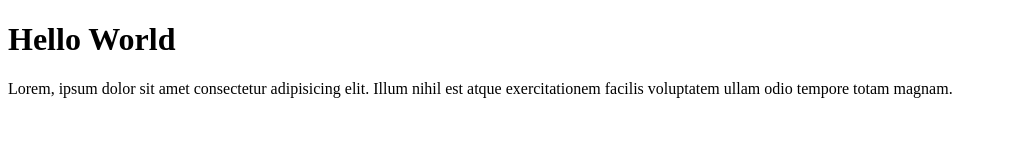
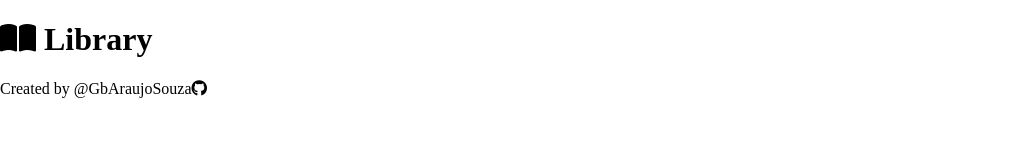
Before and after one commit to GbAraujoSouza/library-app, a website: page index.html in a window 1280 px wide. Shown: the whole page, without its empty margins (0-1015 px from the left). Drawn offline with Linux system fonts and the light colour scheme; files that its build step writes are made by us from their sources.

Commit message:
basic html layout

```diff
--- a/index.html
+++ b/index.html
@@ -4,12 +4,26 @@
   <meta charset="UTF-8">
   <meta http-equiv="X-UA-Compatible" content="IE=edge">
   <meta name="viewport" content="width=device-width, initial-scale=1.0">
-  <link rel="stylesheet" href="style.css">
+  <link rel="stylesheet" href="./css/normalize.css">
+  <link rel="stylesheet" href="./css/style.css">
   <script src="script.js" defer></script>
+  <!-- Font awesome -->
+  <script src="https://kit.fontawesome.com/cdcca037dd.js" crossorigin="anonymous"></script>
   <title>Library</title>
 </head>
 <body>
-  <h1>Hello World</h1>
-  <p>Lorem, ipsum dolor sit amet consectetur adipisicing elit. Illum nihil est atque exercitationem facilis voluptatem ullam odio tempore totam magnam.</p>
+  <header>
+    <h1>
+      <span><i class="fa-solid fa-book-open"></i> Library</span>
+    </h1>
+  </header>
+
+  <main>
+    <div class="cards-container"></div>
+  </main>
+
+  <footer>
+    Created by @GbAraujoSouza<i class="fa-brands fa-github"></i>
+  </footer>
 </body>
 </html>
```
